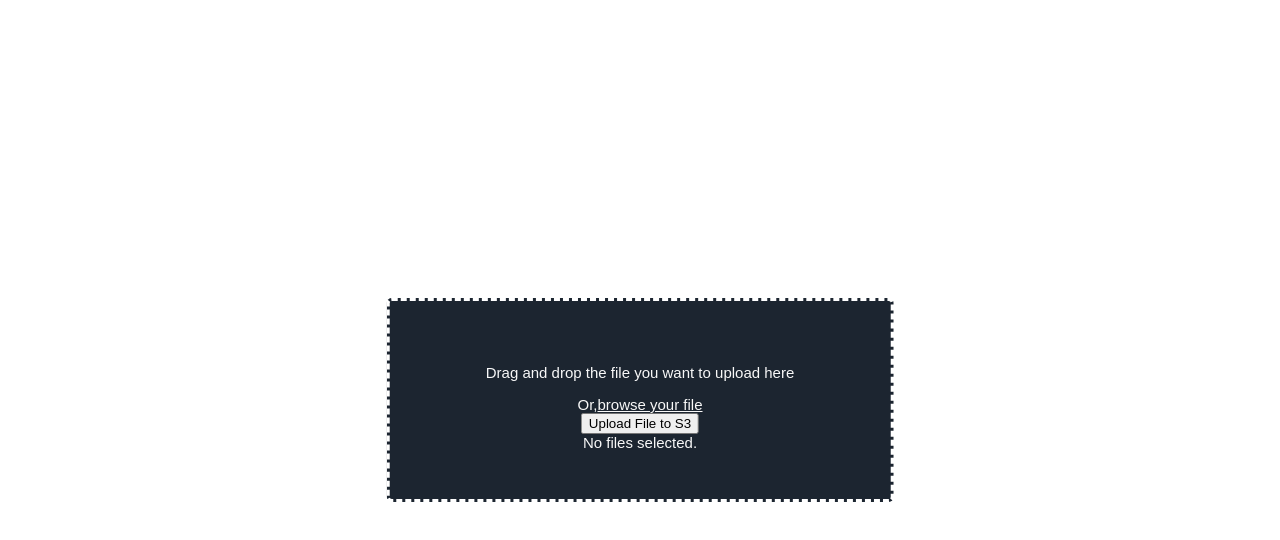
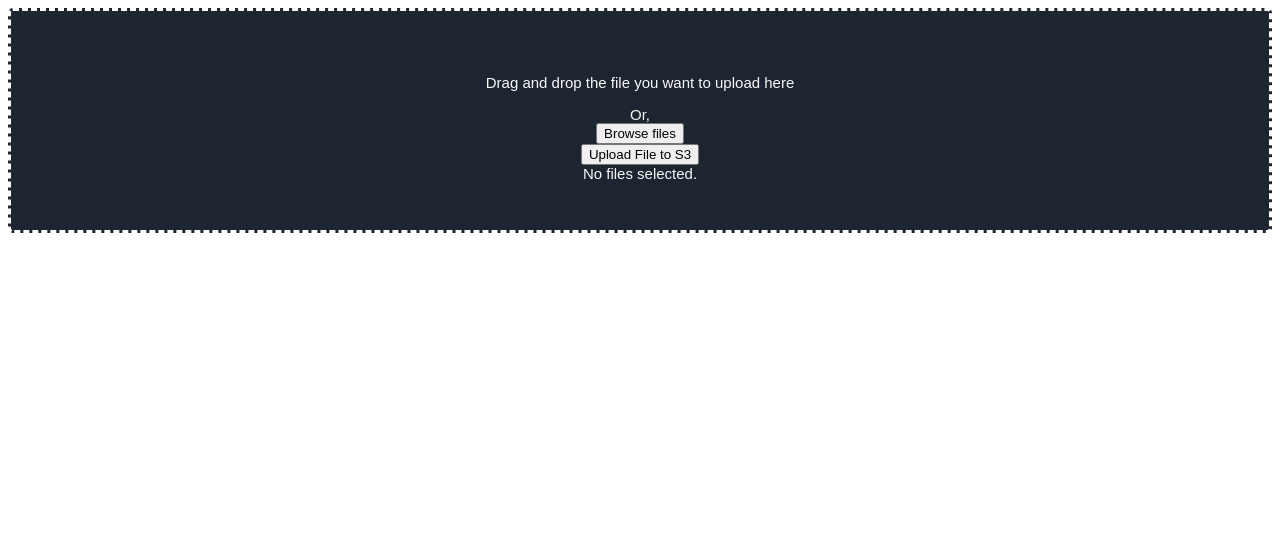
Before and after one commit to ExtensionEngine/upload-jet, a Vue app in the folder packages/vue/: page / in a window 1280 px wide. Shown: the top 540 px of the page. Built offline with nearby package versions, Linux system fonts and the light colour scheme.

Commit message:
Fix style outside of the component, add button instead of a span so it is focusable

```diff
--- a/packages/vue/src/components/UploadJet.vue
+++ b/packages/vue/src/components/UploadJet.vue
@@ -12,6 +12,11 @@ const props = defineProps({
   url: { type: String, required: true },
   maxFileCount: { type: Number, default: 1 }
 });
+
+const fileInputRef = ref<HTMLInputElement | null>(null);
+const openFileInput = () => {
+  fileInputRef?.value?.click();
+};
 
 const selectedFiles = ref<File[]>([]);
 const isActiveDropzone = ref(false);
@@ -60,11 +65,13 @@ async function uploadFiles() {
         <form @submit.prevent>
           <label for="file-input" class="browse-label">
             <span>Or,</span>
-            <span class="browse-link">browse your file</span>
+            <br />
+            <button @click="openFileInput">Browse files</button>
           </label>
           <input
             @change="addSelectedFiles"
             :multiple="props.maxFileCount > 1"
+            ref="fileInputRef"
             type="file"
             class="file-input"
             id="file-input" />
@@ -93,18 +100,10 @@ async function uploadFiles() {
 </template>
 
 <style>
-.main-container {
+.dropzone {
   color: #f8f8f8;
   font-family: sans-serif;
   font-size: 15px;
-  -webkit-font-smoothing: antialiased;
-  position: absolute;
-  top: 50%;
-  left: 50%;
-  transform: translate(-50%, -50%);
-}
-
-.dropzone {
   border: dashed;
   padding: 3rem 6rem;
   border-radius: 5px;
```
